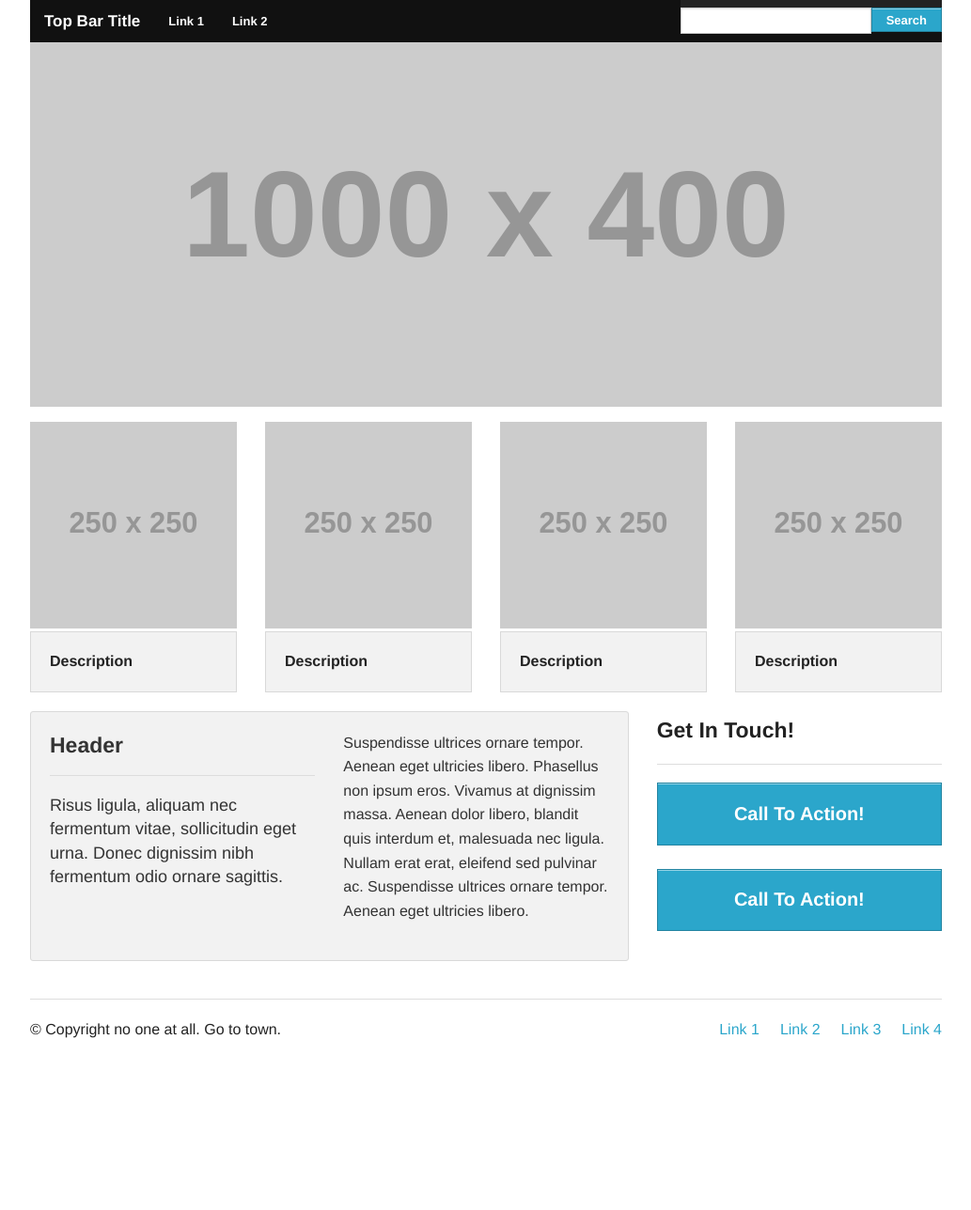
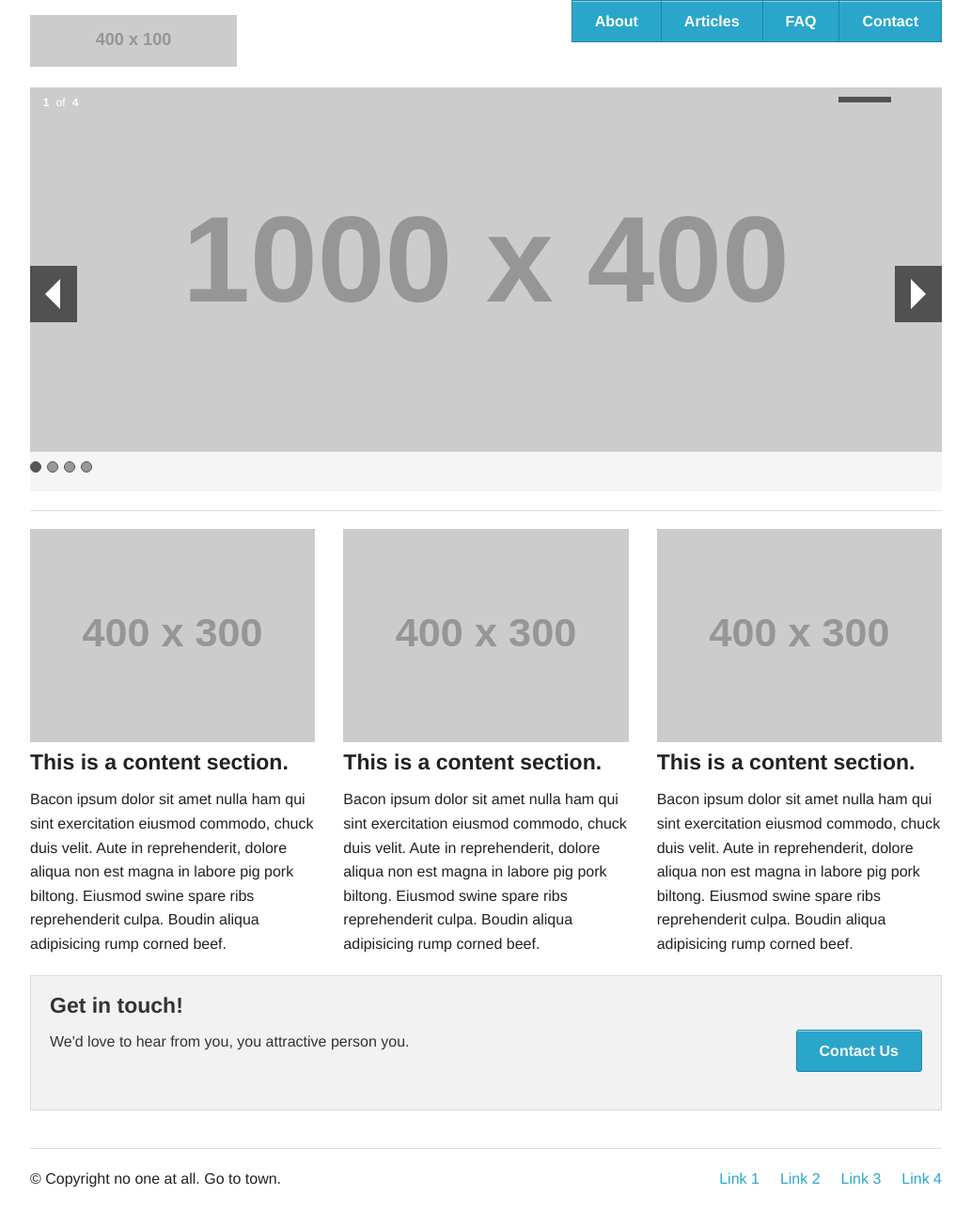
Before and after one commit to michaelsharpe/website, a plain HTML site: page index.html in a window 1280 px wide. Shown: the whole page at 94% size, without its empty margins (123-1156 px from the left). Before the commit the page ends 1129 px from the top, so only its background shows below. Drawn offline with Linux system fonts and the light colour scheme; placeholder pictures from the web are drawn by us.

```diff
--- a/index.html
+++ b/index.html
@@ -16,166 +16,83 @@
 
 </head>
 <body>
+<div class="row">
+    <div class="large-3 columns">
+      <h1><img src="http://placehold.it/400x100&text=Logo" /></h1>
+    </div>
+    <div class="large-9 columns">
+      <ul class="right button-group">
+      <li><a href="#" class="button">About</a></li>
+      <li><a href="#" class="button">Articles</a></li>
+      <li><a href="#" class="button">FAQ</a></li>
+      <li><a href="#" class="button">Contact</a></li>
+      </ul>
+     </div>
+   </div>
+
+<!-- End Header and Nav -->
+
+<!-- First Band (Slider) -->
 
   <div class="row">
       <div class="large-12 columns">
-
-    <!-- Navigation -->
-      <nav class="top-bar">
-        <ul class="title-area">
-          <!-- Title Area -->
-          <li class="name">
-            <h1>
-              <a href="#">
-                Top Bar Title
-              </a>
-            </h1>
-          </li>
-          <li class="toggle-topbar menu-icon"><a href="#"><span>menu</span></a></li>
+      <ul data-orbit>
+        <li><img src="http://placehold.it/1000x400&text=[ img 1 ]" /></li>
+        <li><img src="http://placehold.it/1000x400&text=[ img 2 ]" /></li>
+        <li><img src="http://placehold.it/1000x400&text=[ img 3 ]" /></li>
+        <li><img src="http://placehold.it/1000x400&text=[ img 4 ]" /></li>
       </ul>
 
-        <section class="top-bar-section">
-          <ul class="left">
-            <li><a href="#">Link 1</a></li>
-            <li><a href="#">Link 2</a></li>
-          </ul>
+      <!-- <div id="slider">
 
-          <ul class="right">
-            <li class="search">
-              <form>
-                <input type="search">
-              </form>
-            </li>
+      </div> -->
 
-            <li class="has-button">
-              <a class="small button" href="#">Search</a>
-            </li>
-          </ul>
-        </section>
-      </nav>
-
-    <!-- End Navigation -->
-
+      <hr />
       </div>
   </div>
 
+    <!-- <div id="slider">
 
+<!-- Three-up Content Blocks -->
+
+  <div class="row">
+    <div class="large-4 columns">
+      <img src="http://placehold.it/400x300&text=[img]" />
+      <h4>This is a content section.</h4>
+      <p>Bacon ipsum dolor sit amet nulla ham qui sint exercitation eiusmod commodo, chuck duis velit. Aute in reprehenderit, dolore aliqua non est magna in labore pig pork biltong. Eiusmod swine spare ribs reprehenderit culpa. Boudin aliqua adipisicing rump corned beef.</p>
+    </div>
+
+    <div class="large-4 columns">
+      <img src="http://placehold.it/400x300&text=[img]" />
+      <h4>This is a content section.</h4>
+      <p>Bacon ipsum dolor sit amet nulla ham qui sint exercitation eiusmod commodo, chuck duis velit. Aute in reprehenderit, dolore aliqua non est magna in labore pig pork biltong. Eiusmod swine spare ribs reprehenderit culpa. Boudin aliqua adipisicing rump corned beef.</p>
+    </div>
+
+    <div class="large-4 columns">
+      <img src="http://placehold.it/400x300&text=[img]" />
+      <h4>This is a content section.</h4>
+      <p>Bacon ipsum dolor sit amet nulla ham qui sint exercitation eiusmod commodo, chuck duis velit. Aute in reprehenderit, dolore aliqua non est magna in labore pig pork biltong. Eiusmod swine spare ribs reprehenderit culpa. Boudin aliqua adipisicing rump corned beef.</p>
+    </div>
+
+    </div>
+
+<!-- Call to Action Panel -->
 <div class="row">
     <div class="large-12 columns">
 
-    <!-- Desktop Slider -->
-
-      <div class="hide-for-small">
-        <div id="featured">
-              <img src="http://placehold.it/1000x400&text=Slide Image" alt="slide image">
-              <!-- <img src="http://placehold.it/1000x400&text=Slide Image" alt="slide image">
-              <img src="http://placehold.it/1000x400&text=Slide Image" alt="slide image"> -->
-          </div>
-        </div>
-
-    <!-- End Desktop Slider -->
-
-
-    <!-- Mobile Header -->
-
+      <div class="panel">
+        <h4>Get in touch!</h4>
 
         <div class="row">
-      <div class="small-12 show-for-small"><br>
-        <img src="http://placehold.it/1000x600&text=For Small Screens" />
+          <div class="large-9 columns">
+            <p>We'd love to hear from you, you attractive person you.</p>
           </div>
-    </div>
-
-
-  <!-- End Mobile Header -->
-
-    </div>
-  </div><br>
-
-  <div class="row">
-    <div class="large-12 columns">
-      <div class="row">
-
-    <!-- Thumbnails -->
-
-        <div class="large-3 small-6 columns">
-          <img src="http://placehold.it/250x250&text=Thumbnail" />
-          <h6 class="panel">Description</h6>
-        </div>
-
-        <div class="large-3 small-6 columns">
-          <img src="http://placehold.it/250x250&text=Thumbnail" />
-          <h6 class="panel">Description</h6>
-        </div>
-
-        <div class="large-3 small-6 columns">
-          <img src="http://placehold.it/250x250&text=Thumbnail" />
-          <h6 class="panel">Description</h6>
-        </div>
-
-        <div class="large-3 small-6 columns">
-          <img src="http://placehold.it/250x250&text=Thumbnail" />
-          <h6 class="panel">Description</h6>
-        </div>
-
-    <!-- End Thumbnails -->
-
+          <div class="large-3 columns">
+            <a href="#" class="radius button right">Contact Us</a>
           </div>
         </div>
       </div>
 
-
-
-  <div class="row">
-    <div class="large-12 columns">
-      <div class="row">
-
-    <!-- Content -->
-
-        <div class="large-8 columns">
-          <div class="panel radius">
-
-          <div class="row">
-          <div class="large-6 small-6 columns">
-
-            <h4>Header</h4><hr/>
-            <h5 class="subheader">Risus ligula, aliquam nec fermentum vitae, sollicitudin eget urna. Donec dignissim nibh fermentum odio ornare sagittis.
-            </h5>
-
-          <div class="show-for-small" align="center">
-            <a href="#" class="small radius button">Call To Action!</a><br>
-
-            <a href="#" class="small radius button">Call To Action!</a>
-          </div>
-
-          </div>
-          <div class="large-6 small-6 columns">
-
-            <p>Suspendisse ultrices ornare tempor. Aenean eget ultricies libero. Phasellus non ipsum eros. Vivamus at dignissim massa. Aenean dolor libero, blandit quis interdum et, malesuada nec ligula. Nullam erat erat, eleifend sed pulvinar ac. Suspendisse ultrices ornare tempor. Aenean eget ultricies libero.
-          </p>
-        </div>
-
-        </div>
-        </div>
-        </div>
-
-          <div class="large-4 columns hide-for-small">
-
-          <h4>Get In Touch!</h4><hr/>
-
-          <a class="large button expand" href="#">
-            Call To Action!
-          </a>
-
-          <a class="large button expand" href="#">
-            Call To Action!
-          </a>
-
-
-        </div>
-
-    <!-- End Content -->
-
-      </div>
     </div>
   </div>
 
@@ -183,7 +100,7 @@
 
   <footer class="row">
     <div class="large-12 columns">
-      <hr>
+      <hr />
       <div class="row">
         <div class="large-6 columns">
           <p>&copy; Copyright no one at all. Go to town.</p>
--- /dev/null
+++ b/sass/_custom.scss
@@ -0,0 +1,3 @@
+#head-center {
+  align: center
+}
--- a/sass/app.scss
+++ b/sass/app.scss
@@ -6,6 +6,9 @@
 
 // Comment out this import if you are customizing you imports below
 @import "foundation";
+
+// This is for my own personal styles to be compiled in
+@import "custom"
 
 // Import specific parts of Foundation by commenting the import "foundation"
 // and uncommenting what you want below. You must uncomment the following if customizing
```
Also changed, not shown: articles/women.html (added, +117 -0 lines), stylesheets/app.css. Lines whose indentation alone changed are shown as unchanged.
